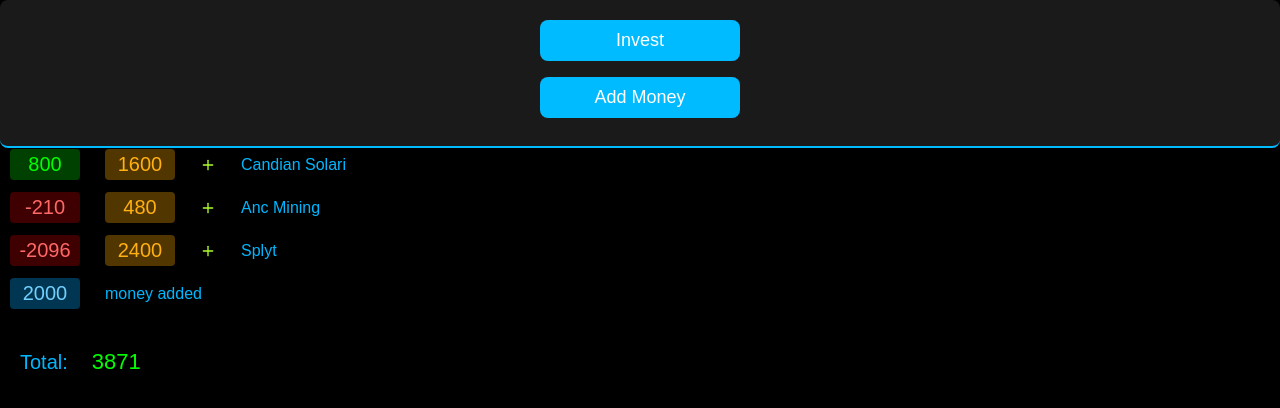
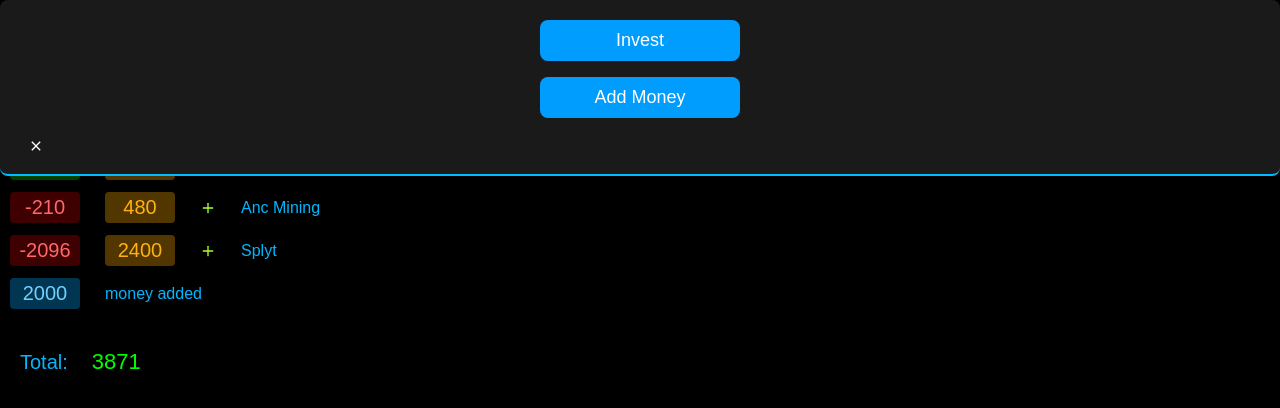
Before and after one commit to suryasarisa99/payments, a React (Vite) app: page / in a window 1280 px wide. Both pictures are taken after a click on the icon 196 px from the left and 362 px from the top of the page. Shown: the top 408 px of the page. Built offline with nearby package versions, Linux system fonts and the light colour scheme.

Commit message:
added history

```diff
--- a/src/App.jsx
+++ b/src/App.jsx
@@ -1,21 +1,63 @@
 import { useEffect, useState, useRef } from "react";
-import { FaChevronLeft, FaCross, FaPlus } from "react-icons/fa";
+import {
+  FaChevronDown,
+  FaChevronLeft,
+  FaChevronUp,
+  FaCross,
+  FaPlus,
+} from "react-icons/fa";
 import { FiPlus } from "react-icons/fi";
 import { MdClose } from "react-icons/md";
 function App() {
   const [payments, setPayments] = useState(
     JSON.parse(localStorage.getItem("payments")) || [
       { type: "other", money: 2830, description: "Initial Money" },
-      { type: "invest", profit: -175, invested: 535, name: "Semines" },
-      { type: "invest", profit: 722, invested: 550, name: "Candian Solari" },
-      { type: "invest", profit: 800, invested: 1600, name: "Candian Solari" },
-      { type: "invest", profit: -210, invested: 480, name: "Anc Mining" },
-      { type: "invest", profit: -2096, invested: 2400, name: "Splyt" },
+      {
+        type: "invest",
+        profit: -175,
+        invested: 535,
+        name: "Semines",
+        link: "https://www.siemensh5.com/#/",
+        history: [],
+      },
+      {
+        type: "invest",
+        profit: 722,
+        invested: 550,
+        name: "Candian Solari",
+        link: "https://www.canadiansolari.com/index",
+        history: [],
+      },
+      {
+        type: "invest",
+        profit: 800,
+        invested: 1600,
+        name: "Candian Solari",
+        link: "https://www.canadiansolari.com/index",
+        history: [],
+      },
+      {
+        type: "invest",
+        profit: -210,
+        invested: 480,
+        name: "Anc Mining",
+        link: "https://ancmining.cc",
+        history: [{ money: 270 }],
+      },
+      {
+        type: "invest",
+        profit: -2096,
+        invested: 2400,
+        name: "Splyt",
+        link: "https://www.splytrent.co",
+        history: [{ money: 152 }, { money: 152 }],
+      },
       { type: "other", money: 2000, description: "money added" },
     ]
   );
   const [create, setCreate] = useState(false);
   const [selected, setSelected] = useState(0);
+  const [opened, setOpened] = useState(0);
   const [add, setAdd] = useState("");
   const inputRef = useRef(null);
   useEffect(() => {
@@ -35,7 +77,12 @@ function App() {
 
   function handleFormSubmit(e, p_index) {
     e.preventDefault();
+    let d = new Date();
     payments[p_index].profit += +add;
+    payments[p_index].history.push({
+      money: +add,
+      date: d.toDateString() + " " + d.toTimeString().split(" G")?.[0],
+    });
     setPayments([...payments]);
     setSelected(-1);
     setAdd("");
@@ -48,13 +95,24 @@ function App() {
         setSelected(-1);
       } else {
         payments[p_index].profit += +add;
+        let d = new Date();
+        payments[p_index].history.push({
+          money: +add,
+          date: d.toDateString() + " " + d.toTimeString().split(" G")?.[0],
+        });
         setPayments([...payments]);
         setAdd("");
+        setSelected(-1);
       }
     }
   }
-  function addRecord(record) {
+  function addRecord(record, history) {
     setPayments((p) => [...p, record]);
+  }
+
+  function handleOpened(p_index) {
+    if (opened == p_index) setOpened(-1);
+    else setOpened(p_index);
   }
 
   const [total, setTotal] = useState(0);
@@ -63,8 +121,12 @@ function App() {
       {payments.map((payment, p_index) => {
         if (payment.type == "invest") {
           return (
+            <>
               <div className="payment" key={p_index}>
-              <p className={"profit " + (payment.profit < 0 ? "neg" : "pos")}>
+                <p
+                  className={"profit " + (payment.profit < 0 ? "neg" : "pos")}
+                  onClick={() => handleOpened(p_index)}
+                >
                   {payment.profit}
                 </p>
                 <p className="invested">{payment.invested}</p>
@@ -73,7 +135,10 @@ function App() {
                   onClick={(e) => onPlusClick(e, p_index)}
                 />
                 {selected == p_index ? (
-                <form action="" onSubmit={(e) => handleFormSubmit(e, p_index)}>
+                  <form
+                    action=""
+                    onSubmit={(e) => handleFormSubmit(e, p_index)}
+                  >
                     <input
                       type="text"
                       value={add}
@@ -83,9 +148,41 @@ function App() {
                     />
                   </form>
                 ) : (
-                <p className="description">{payment.name}</p>
+                  <>
+                    <p
+                      className="description"
+                      onClick={() => open(payment.link)}
+                    >
+                      {payment.name}
+                    </p>
+                  </>
                 )}
               </div>
+              {opened == p_index && payment.history.length > 0 && (
+                <div className="data">
+                  <p id="history-head">History: </p>
+                  <div className="history">
+                    {payment.history.map((h, h_index) => {
+                      return (
+                        <div
+                          className="history-item"
+                          key={p_index + "x" + h_index}
+                        >
+                          <p className="history-money">{h.money}</p>
+                          <p className="history-date">{h?.date}</p>
+                        </div>
+                      );
+                    })}
+                  </div>
+                  <div className="total-got">
+                    <div className="text">Total: </div>
+                    <div className="value">
+                      {payment.invested + payment.profit}
+                    </div>
+                  </div>
+                </div>
+              )}
+            </>
           );
         } else if (payment.type == "other") {
           return (
@@ -146,6 +243,8 @@ function Create({ addRecord, onClose }) {
             profit,
             invested: +invest,
             name: e.target.name.value,
+            link: e.target.link.value,
+            history: [],
           });
           onClose();
         }}
@@ -163,6 +262,7 @@ function Create({ addRecord, onClose }) {
           onChange={(e) => setProfit(e.target.value)}
         />
         <input type="text" placeholder="name" name="name" />
+        <input type="text" placeholder="link" name="link" />
         {Buttons}
       </form>
     );
@@ -191,6 +291,11 @@ function Create({ addRecord, onClose }) {
       <div className="create">
         <button onClick={() => setType("invest")}>Invest</button>
         <button onClick={() => setType("money")}>Add Money</button>
+        <div className="btns">
+          <div className="left">
+            <MdClose onClick={onClose} />
+          </div>
+        </div>
       </div>
     );
 }
--- a/src/index.scss
+++ b/src/index.scss
@@ -97,6 +97,7 @@ input {
   .description {
     // background-color: red;
     color: rgb(0, 183, 255);
+    // font-size: 12px;
   }
 }
 
@@ -139,7 +140,7 @@ input {
     font-size: 18px;
     width: 200px;
     margin-bottom: 8px;
-    background-color: rgb(0, 187, 255);
+    background-color: rgb(0, 157, 255);
     border: none;
   }
 }
@@ -185,3 +186,41 @@ input {
   color: white;
   margin-left: 25px;
 }
+.data {
+  padding: 12px 20px;
+  margin-bottom: 10px;
+  border-radius: 6px;
+  background-color: rgb(34, 34, 34);
+
+  #history-head {
+    font-size: 22px;
+    margin-bottom: 12px;
+  }
+  .history {
+    .history-item {
+      display: flex;
+      margin-bottom: 6px;
+      gap: 25px;
+      align-items: center;
+
+      .history-money {
+        font-size: 19px;
+      }
+
+      .history-date {
+      }
+    }
+  }
+}
+
+.total-got {
+  margin-top: 18px;
+  display: flex;
+  align-items: center;
+  gap: 30px;
+  .text {
+  }
+  .value {
+    font-size: 22px;
+  }
+}
```
Lines whose indentation alone changed are shown as unchanged.
